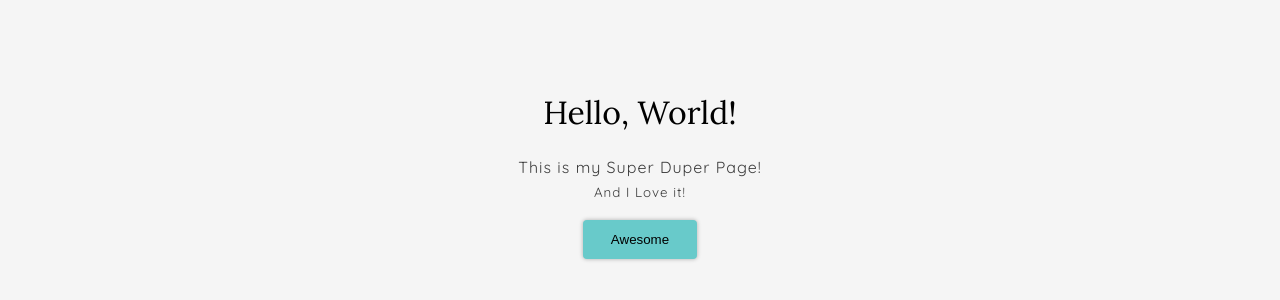
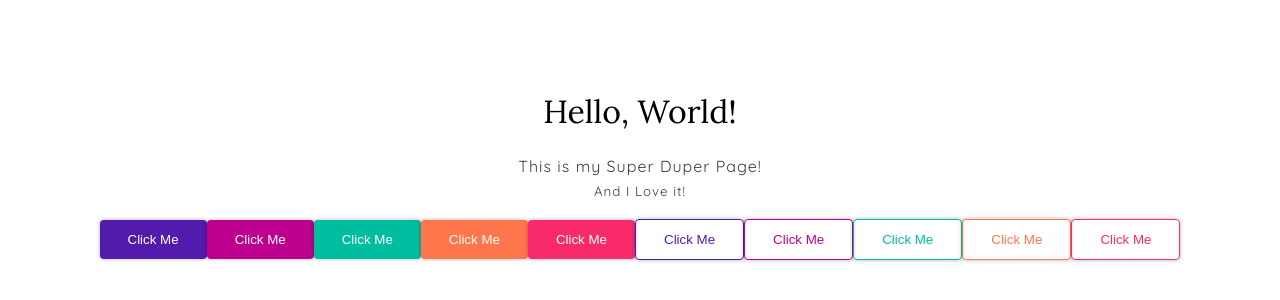
Before and after one commit to tuhinkarmakar3882/vue-trello-board-clone, a Nuxt app: page / in a window 1280 px wide. Shown: the part 226-526 px from the top of the page. Built offline with nearby package versions, Linux system fonts and the light colour scheme.

Commit message:
Added Theme
Signed-off-by: Tuhin Karmakar <tuhinkarmakar3882@gmail.com>

```diff
--- /dev/null
+++ b/assets/_buttons.scss
@@ -0,0 +1,154 @@
+.primary-button {
+  background-color: var(--primary-color);
+  color: var(--body-background);
+
+  &:hover,
+  &:focus {
+    background-color: var(--primary-color-light);
+  }
+
+  &:active {
+    background-color: var(--primary-color);
+  }
+}
+
+.secondary-button {
+  background-color: var(--secondary-color);
+  color: var(--body-background);
+
+  &:hover,
+  &:focus {
+    background-color: var(--secondary-color-light);
+  }
+
+  &:active {
+    background-color: var(--secondary-color);
+  }
+}
+
+.warning-button {
+  background-color: var(--warning-color);
+  color: var(--body-background);
+
+  &:hover,
+  &:focus {
+    background-color: var(--warning-color-light);
+  }
+
+  &:active {
+    background-color: var(--warning-color);
+  }
+}
+
+.success-button {
+  background-color: var(--success-color);
+  color: var(--body-background);
+
+  &:hover,
+  &:focus {
+    background-color: var(--success-color-light);
+  }
+
+  &:active {
+    background-color: var(--success-color);
+  }
+}
+
+.danger-button {
+  background-color: var(--danger-color);
+  color: var(--body-background);
+
+  &:hover,
+  &:focus {
+    background-color: var(--danger-color-light);
+  }
+
+  &:active {
+    background-color: var(--danger-color);
+  }
+}
+
+.primary-button-outlined {
+  background-color: transparent;
+  border: 1px solid var(--primary-color);
+  color: var(--primary-color);
+
+  &:hover,
+  &:focus {
+    color: var(--primary-color-light);
+    border-color: var(--primary-color-light);
+  }
+
+  &:active {
+    color: var(--primary-color);
+    border-color: var(--primary-color);
+  }
+}
+
+.secondary-button-outlined {
+  background-color: transparent;
+  border: 1px solid var(--secondary-color);
+  color: var(--secondary-color);
+
+  &:hover,
+  &:focus {
+    color: var(--secondary-color-light);
+    border-color: var(--secondary-color-light);
+  }
+
+  &:active {
+    color: var(--secondary-color);
+    border-color: var(--secondary-color);
+  }
+}
+
+.warning-button-outlined {
+  background-color: transparent;
+  border: 1px solid var(--warning-color);
+  color: var(--warning-color);
+
+  &:hover,
+  &:focus {
+    color: var(--warning-color-light);
+    border-color: var(--warning-color-light);
+  }
+
+  &:active {
+    color: var(--warning-color);
+    border-color: var(--warning-color);
+  }
+}
+
+.success-button-outlined {
+  background-color: transparent;
+  border: 1px solid var(--success-color);
+  color: var(--success-color);
+
+  &:hover,
+  &:focus {
+    color: var(--success-color-light);
+    border-color: var(--success-color-light);
+  }
+
+  &:active {
+    color: var(--success-color);
+    border-color: var(--success-color);
+  }
+}
+
+.danger-button-outlined {
+  background-color: transparent;
+  border: 1px solid var(--danger-color);
+  color: var(--danger-color);
+
+  &:hover,
+  &:focus {
+    color: var(--danger-color-light);
+    border-color: var(--danger-color-light);
+  }
+
+  &:active {
+    color: var(--danger-color);
+    border-color: var(--danger-color);
+  }
+}
--- /dev/null
+++ b/assets/_variables.scss
@@ -0,0 +1,23 @@
+:root {
+  --spacing-large: 3.5rem;
+  --spacing-medium: 2rem;
+  --spacing-standard: 1rem;
+  --spacing-micro: 0.5rem;
+  --spacing-nano: 0.25rem;
+  --heading-font: 'Lora', serif;;
+  --body-font: 'Quicksand', sans-serif;
+  --heading-color: hsl(0, 0%, 0%);
+  --body-color: hsl(0, 0%, 24%);
+  --body-background: hsl(0, 0%, 100%);
+  --body-background-alternate: hsl(0, 0%, 88%);
+  --primary-color: hsl(263, 74%, 39%);
+  --primary-color-light: hsl(263, 74%, 50%);
+  --secondary-color: hsl(315, 100%, 37%);
+  --secondary-color-light: hsl(315, 100%, 50%);
+  --danger-color: hsl(341, 94%, 57%);
+  --danger-color-light: hsl(341, 94%, 70%);
+  --warning-color: hsl(14, 100%, 65%);
+  --warning-color-light: hsl(14, 100%, 78%);
+  --success-color: hsl(171, 100%, 37%);
+  --success-color-light: hsl(171, 100%, 50%);
+}
--- a/assets/global.scss
+++ b/assets/defaults.scss
@@ -1,19 +1,3 @@
-:root {
-  --spacing-large: 3.5rem;
-  --spacing-medium: 2rem;
-  --spacing-standard: 1rem;
-  --spacing-micro: 0.5rem;
-  --spacing-nano: 0.25rem;
-  --heading-color: hsl(0, 0%, 0%);
-  --heading-font: 'Lora', serif;;
-  --body-color: hsl(0, 0%, 24%);
-  --body-font: 'Quicksand', sans-serif;
-  --body-background: hsl(0, 0%, 96%);
-  --body-background-alternate: hsl(0, 0%, 88%);
-  --primary-color: hsl(180, 48%, 60%);
-  --secondary-color: hsl(180, 48%, 78%);
-}
-
 * {
   margin: 0;
   padding: 0;
@@ -47,7 +31,6 @@ button {
   outline-color: var(--heading-color);
   border-radius: var(--spacing-nano);
   color: var(--heading-color);
-  background-color: var(--primary-color);
   box-shadow: 0 0 4px rgba(0, 0, 0, .3);
 
   &:disabled {
@@ -59,11 +42,9 @@ button {
   &:hover,
   &:focus {
     transform: scale(1.05);
-    background-color: var(--secondary-color);
   }
 
   &:active {
-    background-color: var(--secondary-color);
     transform: scale(0.99);
   }
 }
--- a/nuxt.config.js
+++ b/nuxt.config.js
@@ -17,7 +17,7 @@ export default {
       },
     ],
   },
-  css: ['assets/global.scss'],
+  css: ['styles/main.scss'],
   plugins: [],
   components: true,
   buildModules: ['@nuxtjs/eslint-module', '@nuxtjs/stylelint-module'],
--- a/pages/index.vue
+++ b/pages/index.vue
@@ -3,7 +3,18 @@
     <h1>Hello, World!</h1>
     <p>This is my Super Duper Page!</p>
     <small>And I Love it!</small>
-    <button>Awesome</button>
+    <section>
+      <button class="primary-button">Click Me</button>
+      <button class="secondary-button">Click Me</button>
+      <button class="success-button">Click Me</button>
+      <button class="warning-button">Click Me</button>
+      <button class="danger-button">Click Me</button>
+      <button class="primary-button-outlined">Click Me</button>
+      <button class="secondary-button-outlined">Click Me</button>
+      <button class="success-button-outlined">Click Me</button>
+      <button class="warning-button-outlined">Click Me</button>
+      <button class="danger-button-outlined">Click Me</button>
+    </section>
   </div>
 </template>
 
--- /dev/null
+++ b/styles/main.scss
@@ -0,0 +1,3 @@
+@import "assets/variables";
+@import "assets/defaults";
+@import "assets/buttons";
```
